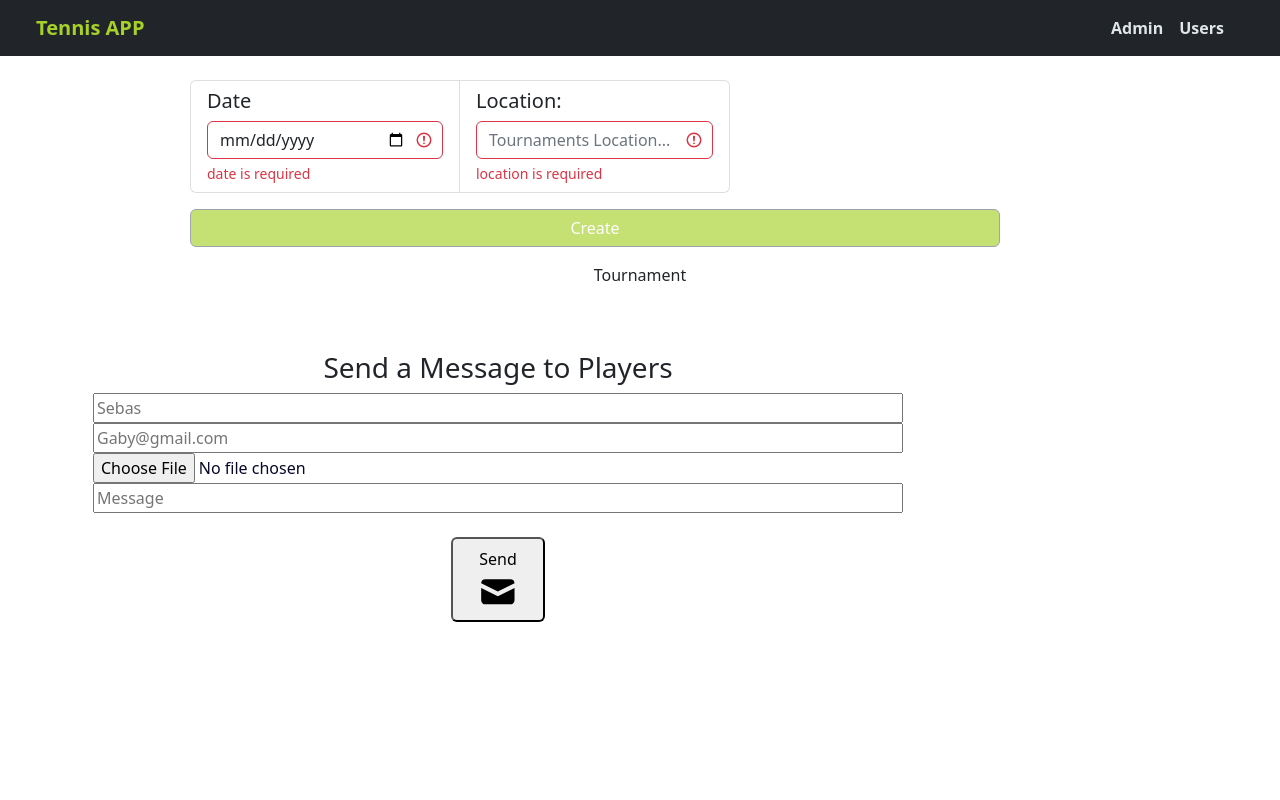
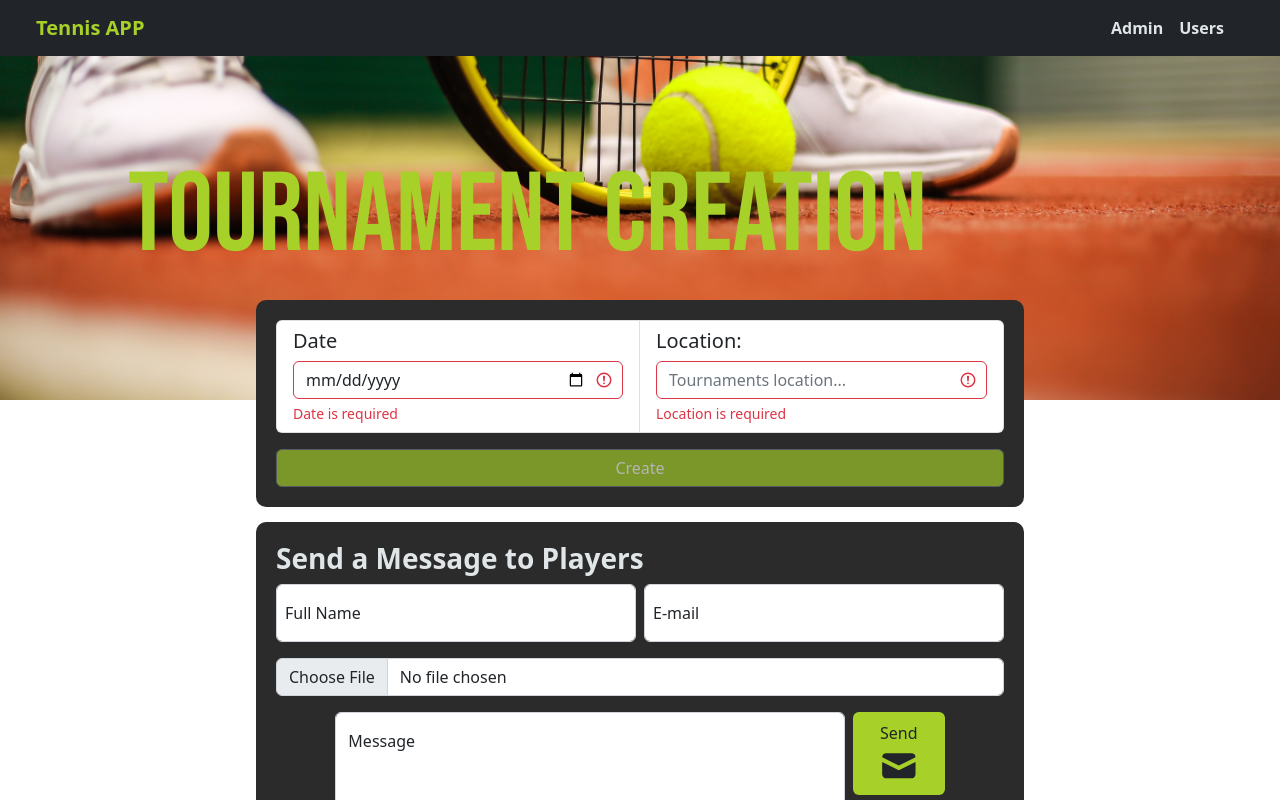
Before and after one commit to Nicrosi/Proyecto-Final, a React (Create React App) app in the folder client/: page /tournament in a window 1280 px wide. Shown: the top 800 px of the page. Built offline with nearby package versions, Linux system fonts and the light colour scheme; a web font is replaced by a local one.

Commit message:
refacto(client/components/Tournament): reacomodado en carpetas dentre Tournament - aplicado de estilos

```diff
--- a/client/src/App.js
+++ b/client/src/App.js
@@ -7,7 +7,7 @@ import NavBar from "./components/NavBar/NavBar";
 import { Users } from "./components/Users/Users.jsx";
 import { FormScore } from "./components/FormScore/FormScore.jsx";
 import { FormSponsor } from "./components/FormSponsor/FormSponsor.jsx";
-import { FormTournament } from "./components/Tournament/FormTournament.jsx";
+import { FormTournament } from "./components/Tournament/FormTournament/FormTournament.jsx";
 import  LogIn  from "./components/LogIn/LogIn.jsx";
 import {FormUserRegister} from "./components/FormUserRegister/FormUserRegister.jsx"
 import ControlPanel from "./components/controlPanel/ControlPanel.jsx";
--- a/client/src/components/Tournament/ContactForm.jsx
+++ b/client/src/components/Tournament/ContactForm/ContactForm.jsx
@@ -2,13 +2,11 @@ import React, { useState, useEffect } from "react";
 import { useSelector } from "react-redux";
 import { MailIcon } from "@heroicons/react/solid";
 import emailjs from "@emailjs/browser";
-
+import styles from "./ContactForm.module.css";
 
 export const ContactForm = () => {
 
   const users = useSelector((state) => state.users);
-
-
 
   console.log('users',users);
   const email = users.map((el) => el.e_mail);
@@ -62,37 +60,49 @@ export const ContactForm = () => {
 
   return (
     <>
-      <div className="lg:mt-48 lg:mr-48 pt-6 pb-8 bg-white shadow-xl rounded p-5">
+      <div className={styles.formBox}>
+      <h3 className={styles.subtitle}>Send a Message to Players</h3>
         {status && renderAlert}
-        <form onSubmit={(e) => handleSubmit(e)}>
-          <h3 className="text-gray-700 mb-7 text-xl font-semibold">
-            Send a Message to Players
-          </h3>
+        <form style={{ width: "100%" }} onSubmit={(e) => handleSubmit(e)}>
+        <div className="row g-2 mb-3">
+          <div className="form-floating col-md">
           <input
             onChange={(e) => handleChange(e)}
-            label="Full Name"
             name="name"
             type="text"
-            placeholder="Sebas"
+            placeholder="Write your name..."
+            id="floatingInput"
             value={input.name}
+            className="form-control"
           />
+          <label htmlFor="floatingInput">Full Name</label>
+          </div>
+          <div className="form-floating col-md">
           <input
             onChange={(e) => handleChange(e)}
-            label="E-mail"
             name="email"
             type="email"
-            placeholder="Gaby@gmail.com"
+            placeholder="example: admin@gmail.com"
+            id="floatingInput"
             value={input.email}
+            className="form-control"
           />
+          <label htmlFor="floatingInput">E-mail</label>
+          </div>
+        </div>
+        <div className="row g-2">
+          <div className="input-group mb-3">
           <input
             onChange={(e) => handleChange(e)}
-            label="Attachment"
             name="my_file"
             type="file"
             placeholder=""
             value={input.my_file}
+            class="form-control"
+            id="inputGroupFile02"
           />
-
+          </div>
+        </div>
           {/* <select onChange={(e) => handleChange(e)}>
             <option value={input.email} label="Email" name="email" placeholder="gaby@gmail.com" type="email">All emails</option>
             {allEmail.map((email) => {
@@ -105,22 +115,30 @@ export const ContactForm = () => {
               );
             })}
           </select> */}
-
+        <div className={styles.messageBox}>
+        <div className="form-floating me-2" style={{width: "70%"}}>
             <input
               onChange={(e) => handleChange(e)}
-            label="Message"
               name="message"
               type="text"
-            placeholder="Message"
+              placeholder="Write a message..."
               value={input.message}
+              className="form-control"
+              style={{height: "200px"}}
             />
-
+          <label htmlFor="floatingInput">Message</label>
+        </div>
+          <div>
           <button
               type="submit"
-            className="mt-4 bg-gray-900 text-gray-200 rounded hover:bg-gray-700 px-4 py-2 focus:outline-none"
+              className="btn btn-outline-white px-4 py-2"
+              style={{ backgroundColor: "#A7D129"
+            }}
             >
-            Send <MailIcon className="w-6 ml-2 float-right" />
+            Send <MailIcon />
           </button>
+          </div>
+        </div>
         </form>
       </div>
     </>
--- /dev/null
+++ b/client/src/components/Tournament/ContactForm/ContactForm.module.css
@@ -0,0 +1,18 @@
+.formBox {
+    position: relative;
+    margin: 15px auto 40px auto;
+    width: 60%;
+    background-color: rgb(43, 43, 44);
+    border-radius: 10px;
+    padding: 20px;
+  }
+.subtitle {
+    font-weight: bold;
+    color: #e0e6e8
+}
+.messageBox {
+    display: flex;
+    flex-wrap: wrap;
+    flex-direction: row;
+    justify-content: center;
+}
--- a/client/src/components/Tournament/FormTournament.jsx
+++ b/client/src/components/Tournament/FormTournament/FormTournament.jsx
@@ -1,8 +1,7 @@
 import React, { useState } from "react";
 import axios from "axios";
-import { ContactForm } from "./ContactForm";
-import img1 from '../../assets/fototorneo.jpg'
-
+import { ContactForm } from "../ContactForm/ContactForm";
+import styles from "./FormTournament.module.css";
 
 export function validate(input) {
   let error = {};
@@ -17,7 +16,7 @@ export function validate(input) {
   }
 
   if (!input.location) {
-    error.location = "location is required";
+    error.location = "Location is required";
   } else if (input.location.length > 255) {
     error.location = "Enter less than 255 characters";
   }
@@ -33,14 +32,14 @@ export const FormTournament = () => {
   });
 
   const [error, setError] = useState({
-    date: "date is required",
-    location: "location is required",
+    date: "Date is required",
+    location: "Location is required",
   });
 
   async function handleOnSubmit(e) {
     e.preventDefault();
     await axios.post(`http://localhost:3001/tournament`, input);
-    alert("successfully created Tournament");
+    alert("Successfully created tournament");
   }
 
   function handleOnChange(e) {
@@ -53,30 +52,21 @@ export const FormTournament = () => {
   }
 
   return (
-    <div className="" style={{ minHeight: "10vh", width: "100%" }}>
-      {/* <img
-          className="d-block w-100"
-          src={img1}
-          alt=""
-          style={{ objectFit: "cover", height: "100vh" }}/> */}
-      <div
-        className=" display-7 hstack justify-content-center"
-        style={{ minHeight: "10vh", width: "100%" }}
-      >
-        TOURNAMENT CREATION
-      </div>
-
+    <div className={styles.containerBox}>
+      <div className={styles.imageBox}></div>
+      <h1 className={styles.title}>TOURNAMENT CREATION</h1>
+      <div className={styles.formBox}>
       <div
         className="mx-auto hstack justify-content-around"
         style={{ width: "100%" }}
       >
-        <form onSubmit={(e) => handleOnSubmit(e)}>
+        <form style={{ width: "100%" }} onSubmit={(e) => handleOnSubmit(e)}>
           <div className="hstack mb-3">
             <ul
               className="list-group list-group-horizontal mx-auto"
               style={{ width: "100%" }}
             >
-              <li className="list-group-item" style={{ width: "30%" }}>
+              <li className="list-group-item" style={{ width: "50%" }}>
                 <div>
                   <h5 className="card-text">Date</h5>
                   <input
@@ -99,14 +89,14 @@ export const FormTournament = () => {
                 </div>
               </li>
 
-              <li className="list-group-item" style={{ width: "30%" }}>
+              <li className="list-group-item" style={{ width: "50%" }}>
                 <div>
                   <h5 className="card-text">Location: </h5>
                   <input
                     key="Location"
                     type="text"
                     onChange={(e) => handleOnChange(e)}
-                    placeholder="Tournaments Location..."
+                    placeholder="Tournaments location..."
                     name="location"
                     value={input.location}
                     className={error.location?"form-control is-invalid":"form-control is-valid"}
@@ -122,28 +112,19 @@ export const FormTournament = () => {
               </li>
             </ul>
           </div>
-
-          <div className="d-grid gap-2 mb-3" style={{ width: "90%" }}>
+          <div className="d-grid gap-2" >
           {Object.keys(error).length > 0 ? (
-              <button className="btn btn-secondary" style={{ backgroundColor: "#A7D129" }} type="submit" disabled>
+              <button className="btn btn-secondary" style={{ backgroundColor: "#A7D129"}} type="submit" disabled>
                 Create
               </button>
             ) : (
-              <button className="btn btn-success" style={{ backgroundColor: "#A7D129" }} type="submit">Create</button>
+              <button className="btn btn-success" style={{ backgroundColor: "#A7D129"}} type="submit">Create</button>
             )}
           </div>
         </form>
       </div>
-      <div className="h-screen">
-        <div className="lg:grid-cols-2  lg:gap-6 bg-blue-300 lg:h2/3">
-          <div className="flex flex-col justify-center text-center lg:p-40 md:text-left">
-            <p className="uppercase font-medium opacity-40 text-gray-500">
-              Tournament
-            </p>
-            <ContactForm />
-          </div>
-        </div>
       </div>
+      <ContactForm />
     </div>
   );
 };
--- /dev/null
+++ b/client/src/components/Tournament/FormTournament/FormTournament.module.css
@@ -0,0 +1,29 @@
+.containerBox {
+  min-height: 100vh;
+  width: 100%;
+}
+.imageBox {
+  position: absolute;
+  top: 0;
+  width: 100%;
+  height: 400px;
+  display: flex;
+  background: url("../../../img/imgForm1.webp") no-repeat center center;
+  background-size: cover;
+}
+.title {
+  font-family: 'Bebas Neue', cursive;
+  font-size: 7rem;
+  position: absolute;
+  top: 150px;
+  margin-left: 10%;
+  color: #A7D129;
+}
+.formBox {
+  position: relative;
+  margin: 300px auto 0 auto;
+  width: 60%;
+  background-color: rgb(43, 43, 44);
+  border-radius: 10px;
+  padding: 20px;
+}
```
Lines whose indentation alone changed are shown as unchanged.
